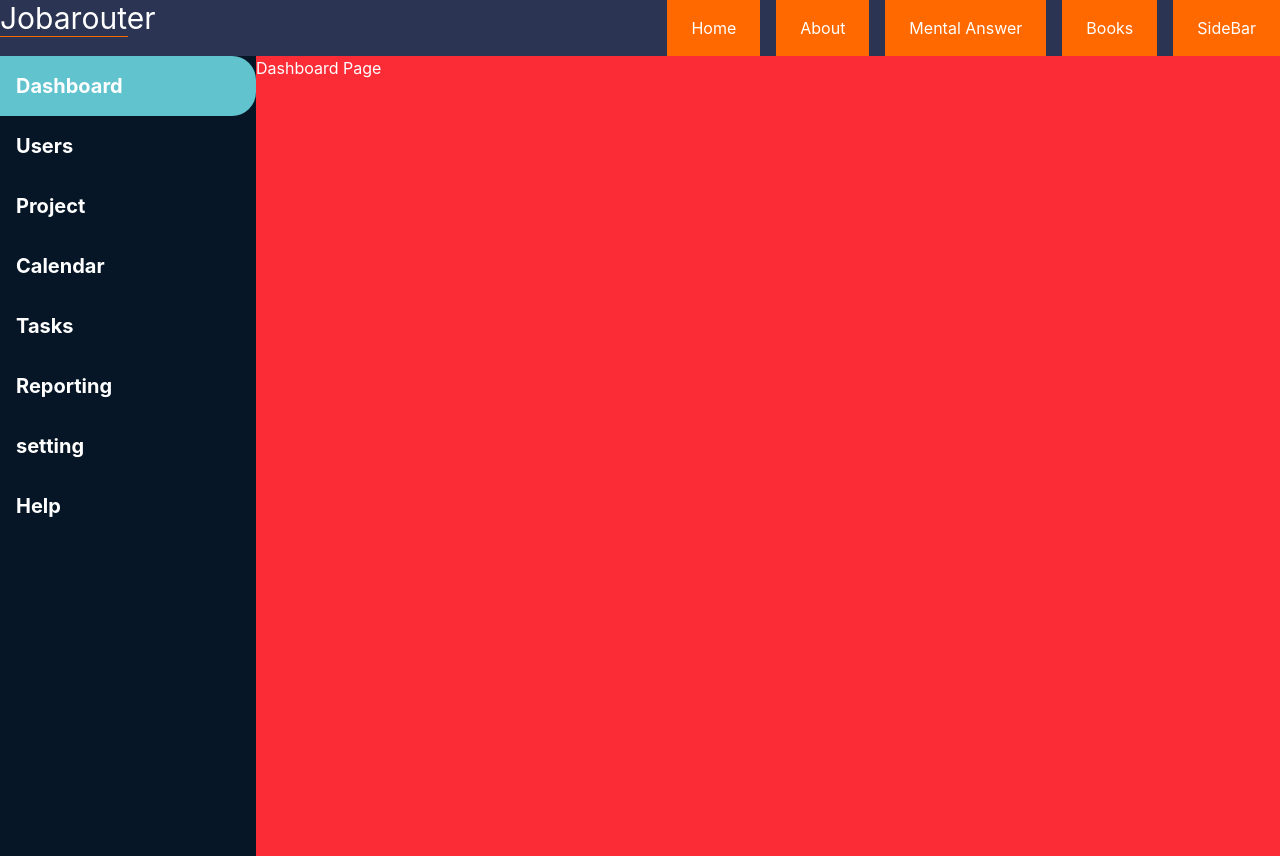
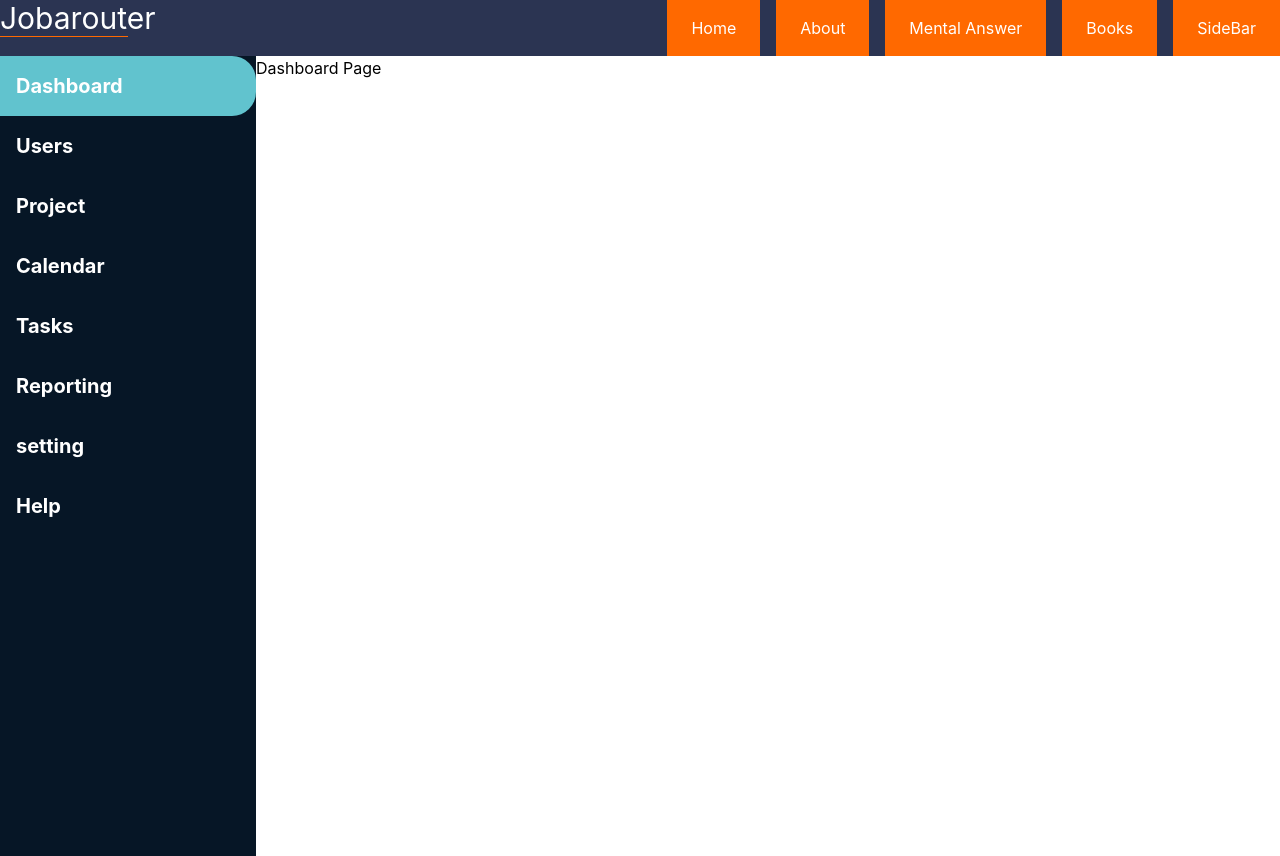
Before and after one commit to uwinezaflorence20/codeWars, a React (Vite) app in the folder Capstone/Router/: page /side in a window 1280 px wide. Built offline with nearby package versions, Linux system fonts and the light colour scheme.

Commit message:
done with the side bar

```diff
--- a/Capstone/Router/src/Pages/Layout.jsx
+++ b/Capstone/Router/src/Pages/Layout.jsx
@@ -46,7 +46,7 @@ const Layout = () => {
           Help
         </Link>
       </div>
-      <div className="bg-red-500 w-[80%]">
+      <div className="bg-white text-black w-[80%]">
         <Outlet />
       </div>
     </div>
```
